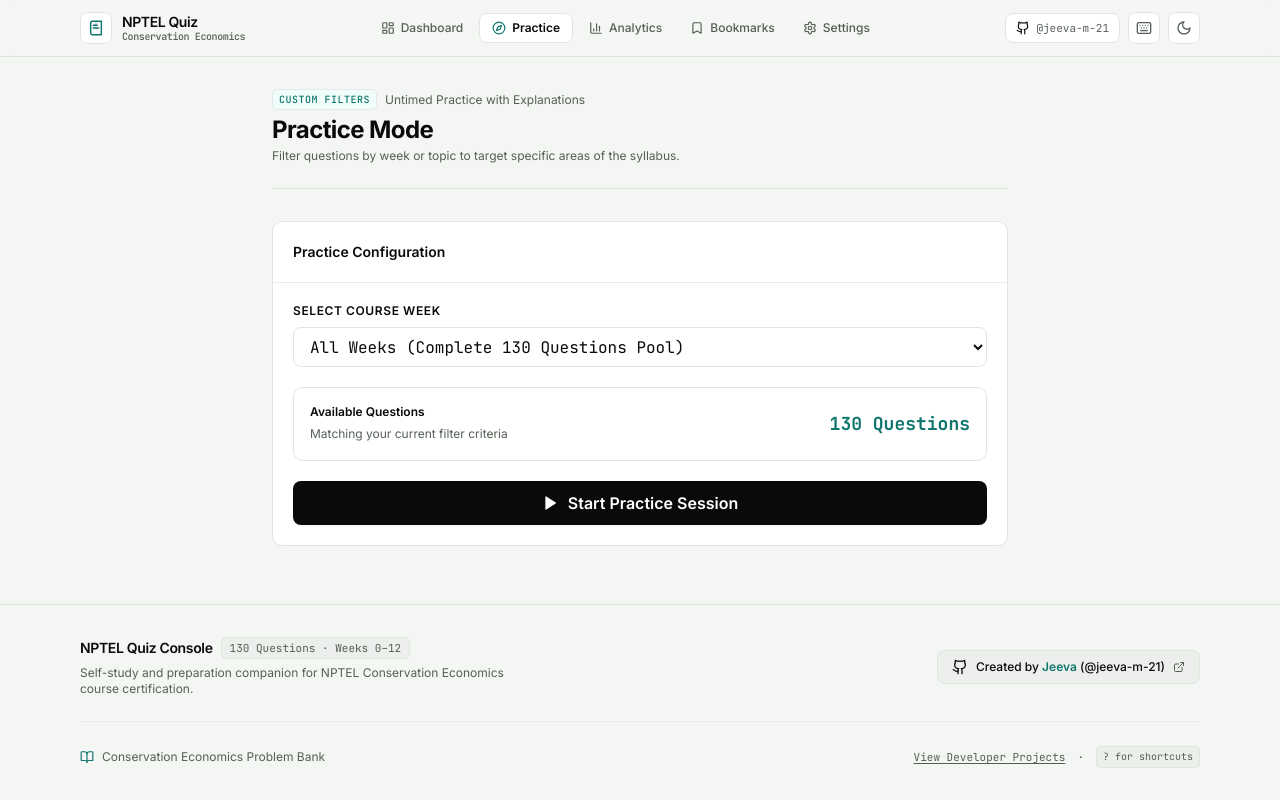
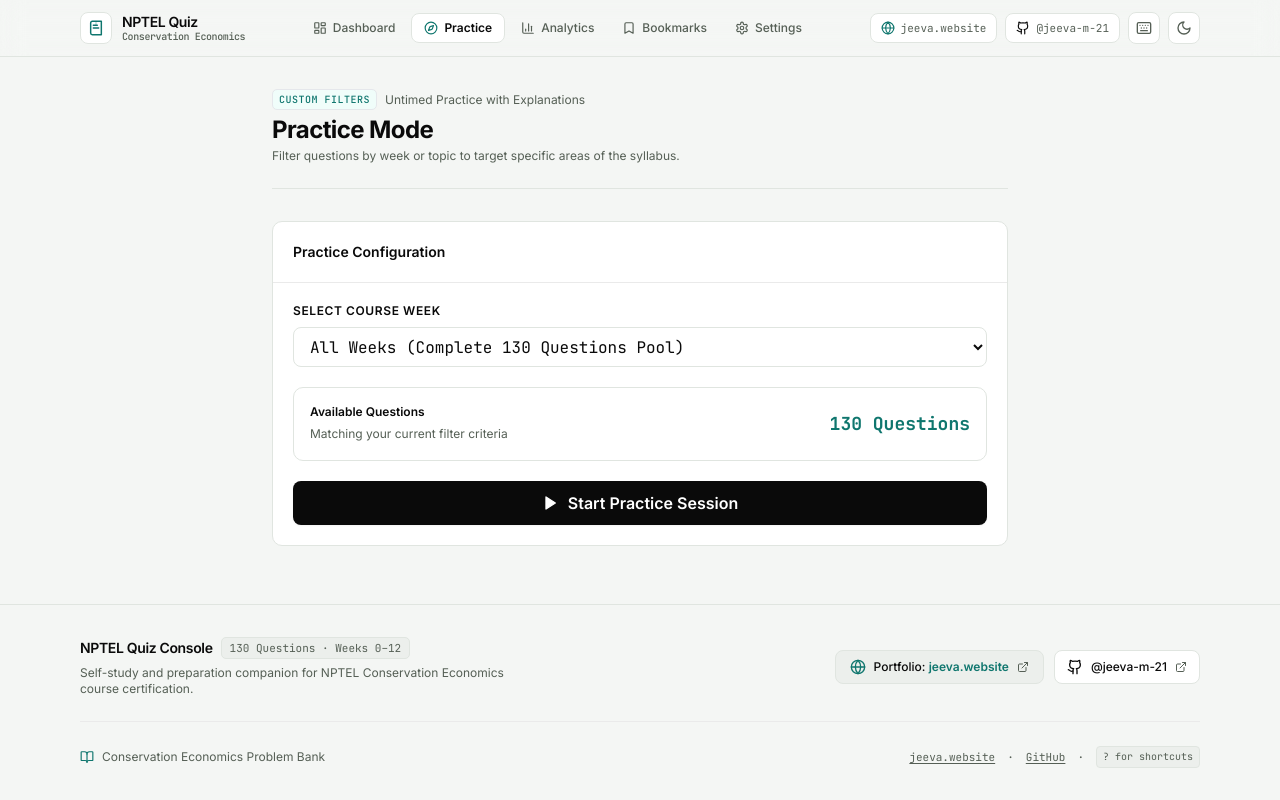
Before and after one commit to jeeva-m-21/conservation-economics, a Next.js app: page /practice in a window 1280 px wide. Built offline with nearby package versions, Linux system fonts and the light colour scheme.

Commit message:
feat: portal modal to document.body to fix navbar clipping, add personal portfolio links (jeeva.website)

```diff
--- a/src/components/layout/Footer.tsx
+++ b/src/components/layout/Footer.tsx
@@ -1,7 +1,7 @@
 "use client";
 
 import React from "react";
-import { Github, ExternalLink, BookOpen } from "lucide-react";
+import { Github, ExternalLink, BookOpen, Globe } from "lucide-react";
 
 export function Footer() {
   return (
@@ -23,16 +23,29 @@ export function Footer() {
             </p>
           </div>
 
-          {/* GitHub Developer Profile Callout */}
-          <div className="flex flex-col sm:flex-row items-start sm:items-center gap-3">
+          {/* Developer Attribution & Portfolio Callout */}
+          <div className="flex flex-wrap items-center gap-2.5">
+            <a
+              href="https://www.jeeva.website/"
+              target="_blank"
+              rel="noopener noreferrer"
+              className="btn-press group inline-flex items-center gap-2 px-3.5 py-2 rounded-control bg-raised hover:bg-raised/80 border border-border text-ink transition-colors text-xs font-medium"
+              title="Visit Jeeva's Portfolio"
+            >
+              <Globe className="w-4 h-4 text-data" />
+              <span>Portfolio: <strong className="font-semibold text-data">jeeva.website</strong></span>
+              <ExternalLink className="w-3 h-3 text-ink-muted group-hover:text-ink transition-colors" />
+            </a>
+
             <a
               href="https://github.com/jeeva-m-21"
               target="_blank"
               rel="noopener noreferrer"
-              className="btn-press group inline-flex items-center gap-2 px-3.5 py-2 rounded-control bg-raised hover:bg-raised/80 border border-border text-ink transition-colors text-xs font-medium"
+              className="btn-press group inline-flex items-center gap-2 px-3 py-2 rounded-control bg-surface hover:bg-raised border border-border text-ink transition-colors text-xs font-medium"
+              title="View Jeeva's GitHub Profile"
             >
               <Github className="w-4 h-4 text-ink" />
-              <span>Created by <strong className="font-semibold text-data">Jeeva</strong> (@jeeva-m-21)</span>
+              <span>@jeeva-m-21</span>
               <ExternalLink className="w-3 h-3 text-ink-muted group-hover:text-ink transition-colors" />
             </a>
           </div>
@@ -47,12 +60,21 @@ export function Footer() {
 
           <div className="flex items-center gap-3 font-mono text-[11px]">
             <a
+              href="https://www.jeeva.website/"
+              target="_blank"
+              rel="noopener noreferrer"
+              className="hover:text-ink transition-colors underline underline-offset-2"
+            >
+              jeeva.website
+            </a>
+            <span>·</span>
+            <a
               href="https://github.com/jeeva-m-21"
               target="_blank"
               rel="noopener noreferrer"
               className="hover:text-ink transition-colors underline underline-offset-2"
             >
-              View Developer Projects
+              GitHub
             </a>
             <span className="hidden md:inline">·</span>
             <kbd className="hidden md:inline-block px-1.5 py-0.5 bg-raised rounded border border-border text-[10px]">
--- a/src/components/layout/Navbar.tsx
+++ b/src/components/layout/Navbar.tsx
@@ -15,6 +15,7 @@ import {
   X,
   Compass,
   Github,
+  Globe,
 } from "lucide-react";
 
 const NAV_LINKS = [
@@ -82,6 +83,19 @@ export function Navbar() {
 
         {/* Right cluster */}
         <div className="flex items-center gap-1.5 sm:gap-2 shrink-0">
+          {/* Portfolio Link */}
+          <a
+            href="https://www.jeeva.website/"
+            target="_blank"
+            rel="noopener noreferrer"
+            className="btn-press hidden lg:inline-flex items-center gap-1.5 px-2.5 py-1.5 text-xs font-mono text-ink-muted hover:text-ink bg-surface border border-border hover:bg-raised rounded-control transition-colors"
+            title="Visit Jeeva's Portfolio (jeeva.website)"
+            aria-label="Jeeva's Portfolio"
+          >
+            <Globe className="w-3.5 h-3.5 text-data" />
+            <span className="text-[11px]">jeeva.website</span>
+          </a>
+
           {/* GitHub Profile Link */}
           <a
             href="https://github.com/jeeva-m-21"
@@ -130,7 +144,20 @@ export function Navbar() {
             );
           })}
 
-          <div className="pt-2 border-t border-rule mt-2">
+          <div className="pt-2 border-t border-rule mt-2 space-y-1.5">
+            <a
+              href="https://www.jeeva.website/"
+              target="_blank"
+              rel="noopener noreferrer"
+              className="flex items-center justify-between px-3 py-2 rounded-control text-xs font-mono text-ink bg-raised border border-border"
+            >
+              <div className="flex items-center gap-2">
+                <Globe className="w-4 h-4 text-data" />
+                <span>Portfolio: jeeva.website</span>
+              </div>
+              <span className="text-data text-[10px]">↗</span>
+            </a>
+
             <a
               href="https://github.com/jeeva-m-21"
               target="_blank"
@@ -138,8 +165,8 @@ export function Navbar() {
               className="flex items-center justify-between px-3 py-2 rounded-control text-xs font-mono text-ink bg-raised border border-border"
             >
               <div className="flex items-center gap-2">
-                <Github className="w-4 h-4" />
-                <span>Developer GitHub: @jeeva-m-21</span>
+                <Github className="w-4 h-4 text-ink" />
+                <span>GitHub: @jeeva-m-21</span>
               </div>
               <span className="text-data text-[10px]">↗</span>
             </a>
--- a/src/components/ui/Modal.tsx
+++ b/src/components/ui/Modal.tsx
@@ -1,6 +1,7 @@
 "use client";
 
-import React, { useEffect } from "react";
+import React, { useEffect, useState } from "react";
+import { createPortal } from "react-dom";
 import { X } from "lucide-react";
 
 export interface ModalProps {
@@ -18,6 +19,12 @@ export function Modal({
   description,
   children,
 }: ModalProps) {
+  const [mounted, setMounted] = useState(false);
+
+  useEffect(() => {
+    setMounted(true);
+  }, []);
+
   useEffect(() => {
     const handleKeyDown = (e: KeyboardEvent) => {
       if (e.key === "Escape" && isOpen) {
@@ -39,11 +46,11 @@ export function Modal({
     }
   }, [isOpen]);
 
-  if (!isOpen) return null;
+  if (!isOpen || !mounted) return null;
 
-  return (
+  return createPortal(
     <div
-      className="fixed inset-0 z-50 flex items-center justify-center p-3 sm:p-5 bg-black/60 backdrop-blur-sm overflow-y-auto"
+      className="fixed inset-0 z-50 flex items-center justify-center p-4 sm:p-6 bg-black/60 backdrop-blur-sm overflow-y-auto"
       onClick={onClose}
     >
       <div
@@ -72,6 +79,7 @@ export function Modal({
         {/* Scrollable Modal Content */}
         <div className="flex-1 overflow-y-auto p-5">{children}</div>
       </div>
-    </div>
+    </div>,
+    document.body
   );
 }
```
Also changed, not shown: src/data/manifest.json.
